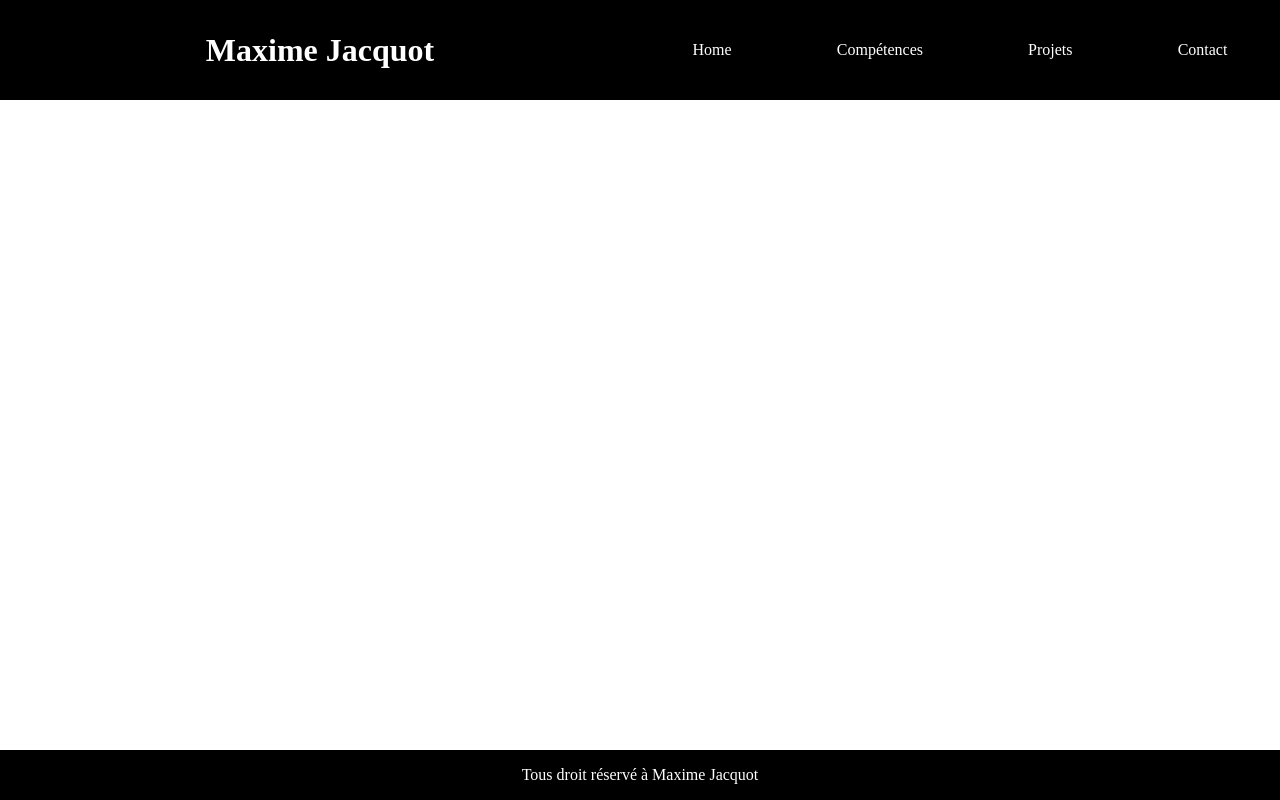
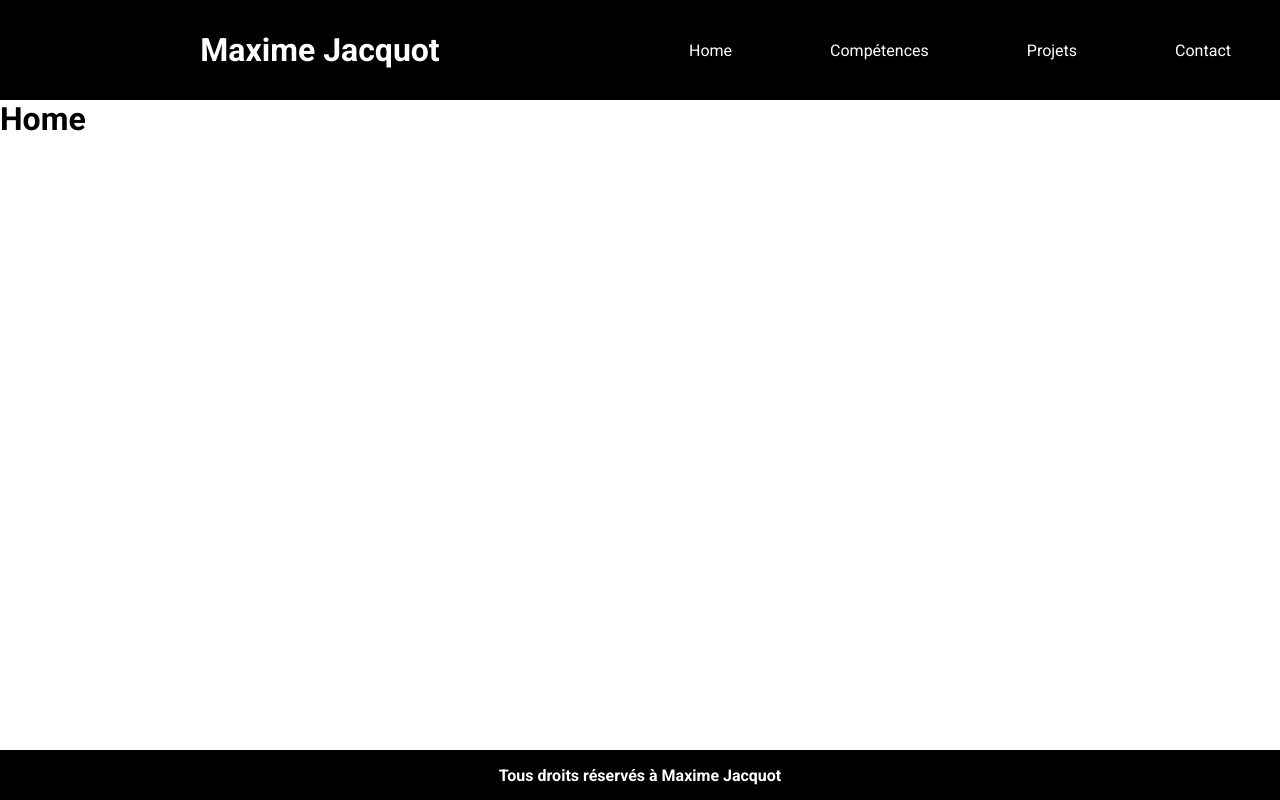
Before and after one commit to PolyagaDev/Portfolio, a website: page index.html in a window 1280 px wide. Drawn offline with Linux system fonts and the light colour scheme.

Commit message:
Ajout de la base js pour le one page

```diff
--- a/index.html
+++ b/index.html
@@ -13,24 +13,53 @@
 
     <nav>
         <ul>
-            <li>Home</li>
-            <li>Compétences</li>
-            <li>Projets</li>
-            <li>Contact</li>
+            <li class="home">Home</li>
+            <li class="comp">Compétences</li>
+            <li class="projet">Projets</li>
+            <li class="contact">Contact</li>
         </ul>
     </nav>
 </header>
 
-<div class="content">
-
+<div class="content" id="content">
+    <!-- Le contenu des différentes pages sera inséré ici -->
 </div>
 
 <footer>
-    Tous droit réservé à Maxime Jacquot
+    <h4>Tous droits réservés à Maxime Jacquot</h4>
 </footer>
 
+<script>
+    // Fonction pour charger le contenu de la page sélectionnée
+    function loadPage(page) {
+        fetch(`pages/${page}.html`) // La page est accessible via une URL relative
+            .then(response => response.text()) // Récupérer le contenu de la réponse
+            .then(data => {
+                // Insérer le contenu dans le conteneur
+                document.getElementById('content').innerHTML = data;
+            })
+            .catch(error => console.log('Erreur : ', error));
+    }
 
+    // Ajouter des écouteurs d'événements pour chaque élément de navigation
+    document.querySelector('.home').addEventListener('click', () => {
+        loadPage('home');
+    });
 
-<script src="public/script.js"></script>
+    document.querySelector('.comp').addEventListener('click', () => {
+        loadPage('comp');
+    });
+
+    document.querySelector('.projet').addEventListener('click', () => {
+        loadPage('projet');
+    });
+
+    document.querySelector('.contact').addEventListener('click', () => {
+        loadPage('contact');
+    });
+
+    // Charger la page par défaut au chargement de la page
+    loadPage('home');
+</script>
 </body>
 </html>
--- /dev/null
+++ b/pages/home.html
@@ -0,0 +1 @@
+<h1>Home</h1>
--- a/sass/_header.scss
+++ b/sass/_header.scss
@@ -3,6 +3,8 @@ header{
   background: black;
   display: grid;
   grid-template-columns: 1fr 1fr;
+  font-family: $title-font;
+
 
   .logo{
     display: flex;
@@ -25,6 +27,7 @@ header{
       li{
         list-style: none;
         color: white;
+        cursor: pointer;
 
       }
     }
--- a/sass/_variables.scss
+++ b/sass/_variables.scss
@@ -0,0 +1,3 @@
+@import url('https://fonts.googleapis.com/css2? family= Roboto:ital,wght@0,100;0,300;0,400;0,500;0,700;0,900;1,100;1,300;1,400;1,500;1,700; 1900 & display=swap');
+
+$title-font: 'Roboto', sans-serif;
--- a/sass/main.scss
+++ b/sass/main.scss
@@ -8,3 +8,8 @@
 .content{
   height: calc(100vh - 150px);
 }
+
+h1, h2, h3, h4 {
+  font-family: $title-font;
+
+}
```
Also changed, not shown: pages/404.html (added, +1 -0 lines), pages/comp.html (added, +1 -0 lines), pages/contact.html (added, +1 -0 lines), pages/projet.html (added, +1 -0 lines), sass/main.css, 1 other file.
